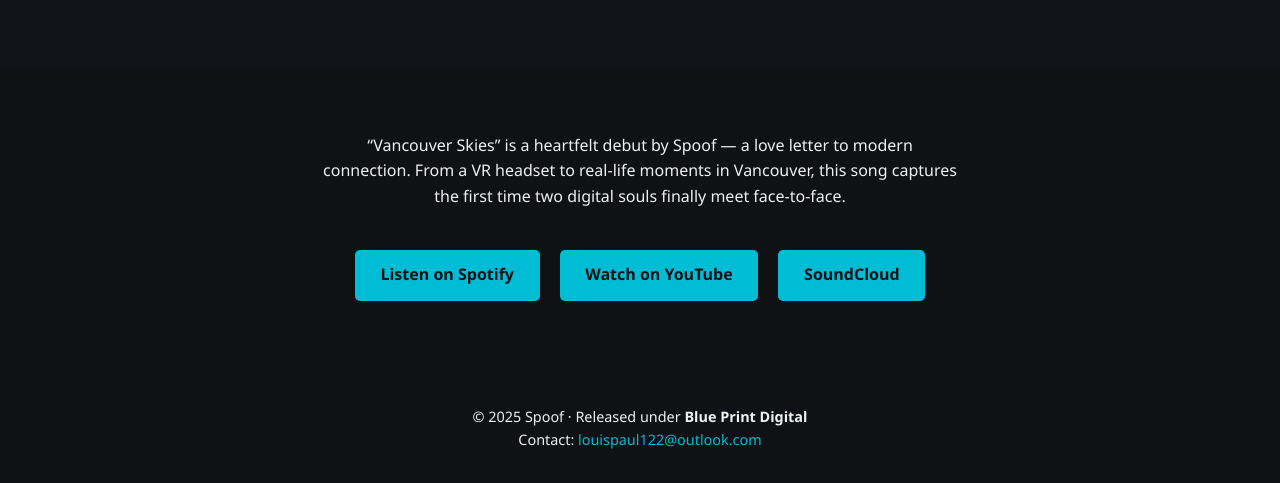
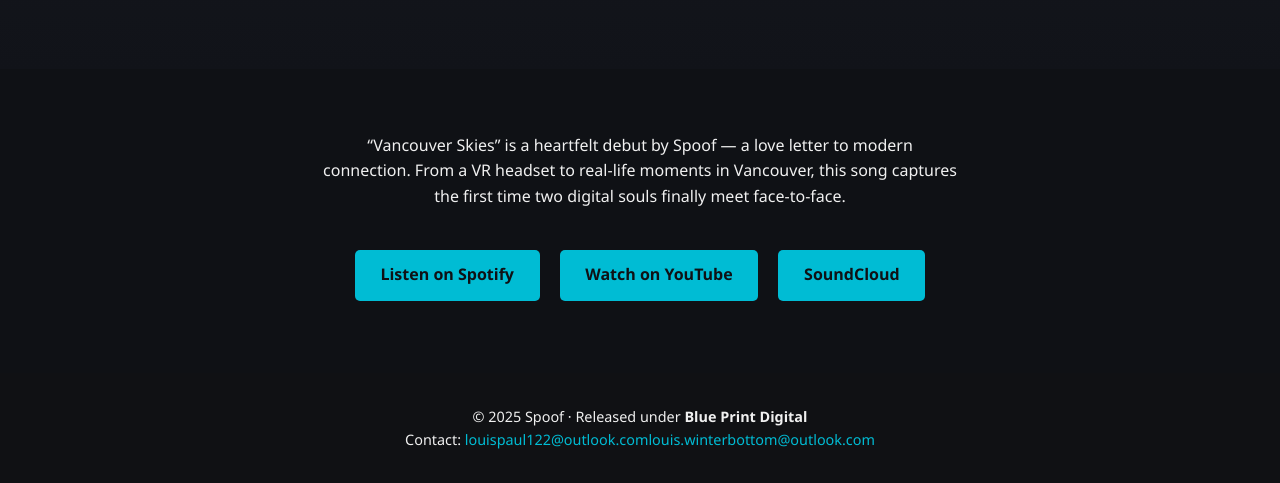
Before and after one commit to Blue-Print-Digital/Blue-Print-Digital, a plain HTML site: page index.html in a window 1280 px wide. Shown: the part 595-1078 px from the top of the page. Drawn offline with Linux system fonts and the light colour scheme.

Commit message:
index.html

```diff
--- a/index.html
+++ b/index.html
@@ -30,7 +30,7 @@
 
   <footer>
     <p>© 2025 Spoof · Released under <strong>Blue Print Digital</strong></p>
-    <p>Contact: <a href="mailto:louispaul122@outlook.com">louispaul122@outlook.com</a></p>
+    <p>Contact: <a href="mailto:louispaul122@outlook.com">louispaul122@outlook.com</a><a href="mailto:louis.winterbottom@outlook.com">louis.winterbottom@outlook.com</a></p>
   </footer>
 
   <script src="script.js"></script>
```
